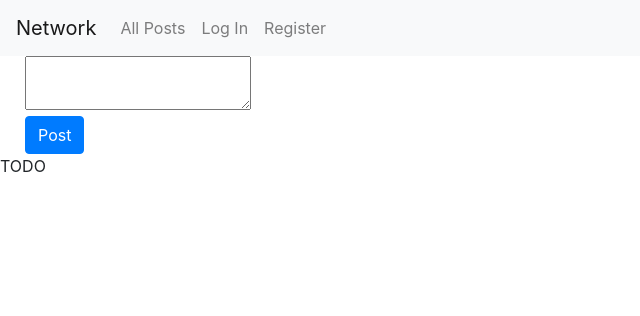
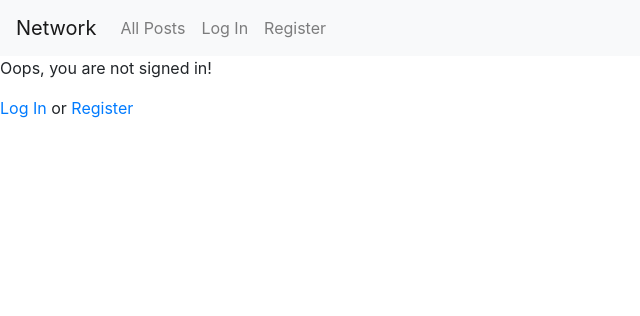
Before and after one commit to Lodewikes/CS50W, a Django app: page / in a window 1280 px wide. Shown: the top 316 px of the page, without its empty margins (0-640 px from the left). Run offline with Django 3.2, Linux system fonts and the light colour scheme; some libraries are stand-ins or nearby versions.

Commit message:
show message when user not authenticated

```diff
--- a/project4/project4/network/templates/network/index.html
+++ b/project4/project4/network/templates/network/index.html
@@ -1,6 +1,18 @@
 {% extends "network/layout.html" %}
 
 {% block body %}
+    {% if not user.is_authenticated %}
+    <div id="not-authenticated">
+        <p>
+            Oops, you are not signed in!
+        </p>
+        <p>
+            <a href="/login">Log In</a>
+            or
+            <a href="/register">Register</a>
+        </p>
+    </div>
+    {% else %}
     <div id="new-post">
         <form>
             {% csrf_token %}
@@ -12,5 +24,5 @@
             </div>
         </form>
     </div>
-    TODO
+    {% endif %}
 {% endblock %}
```
